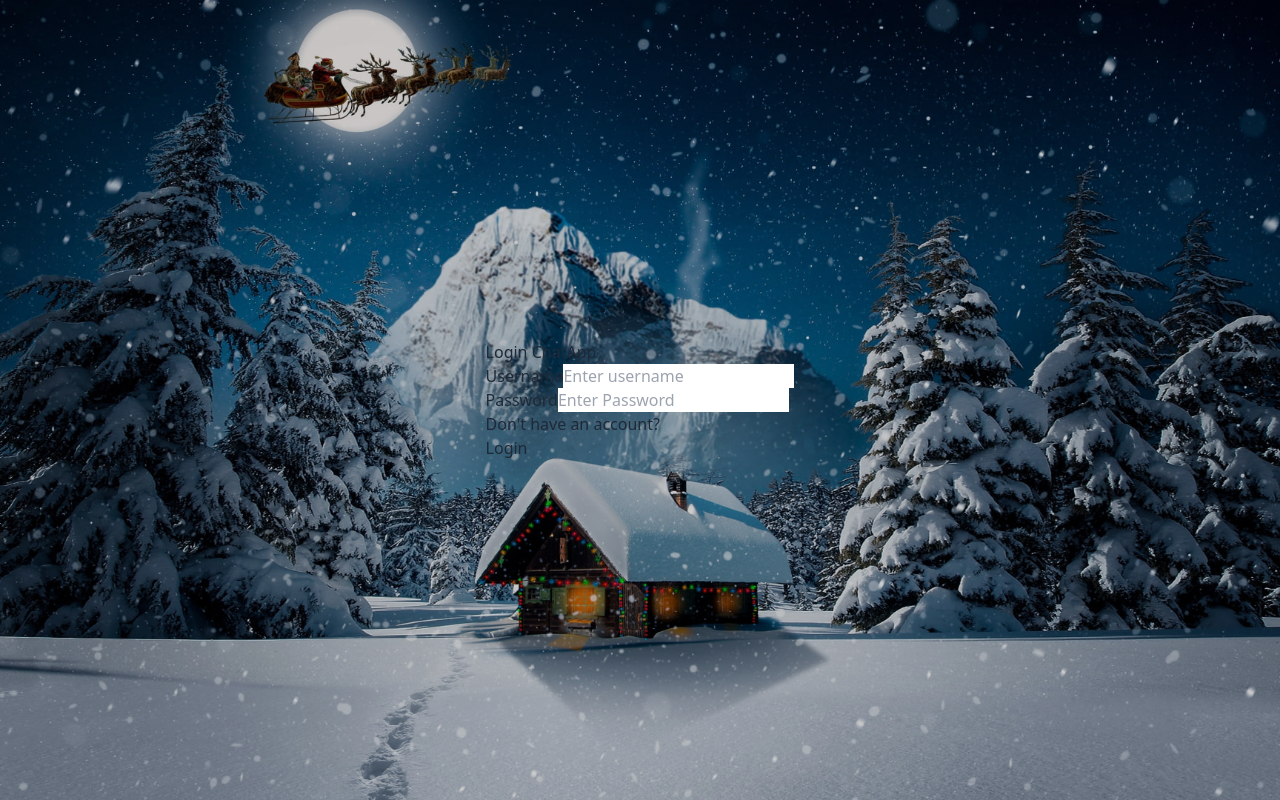
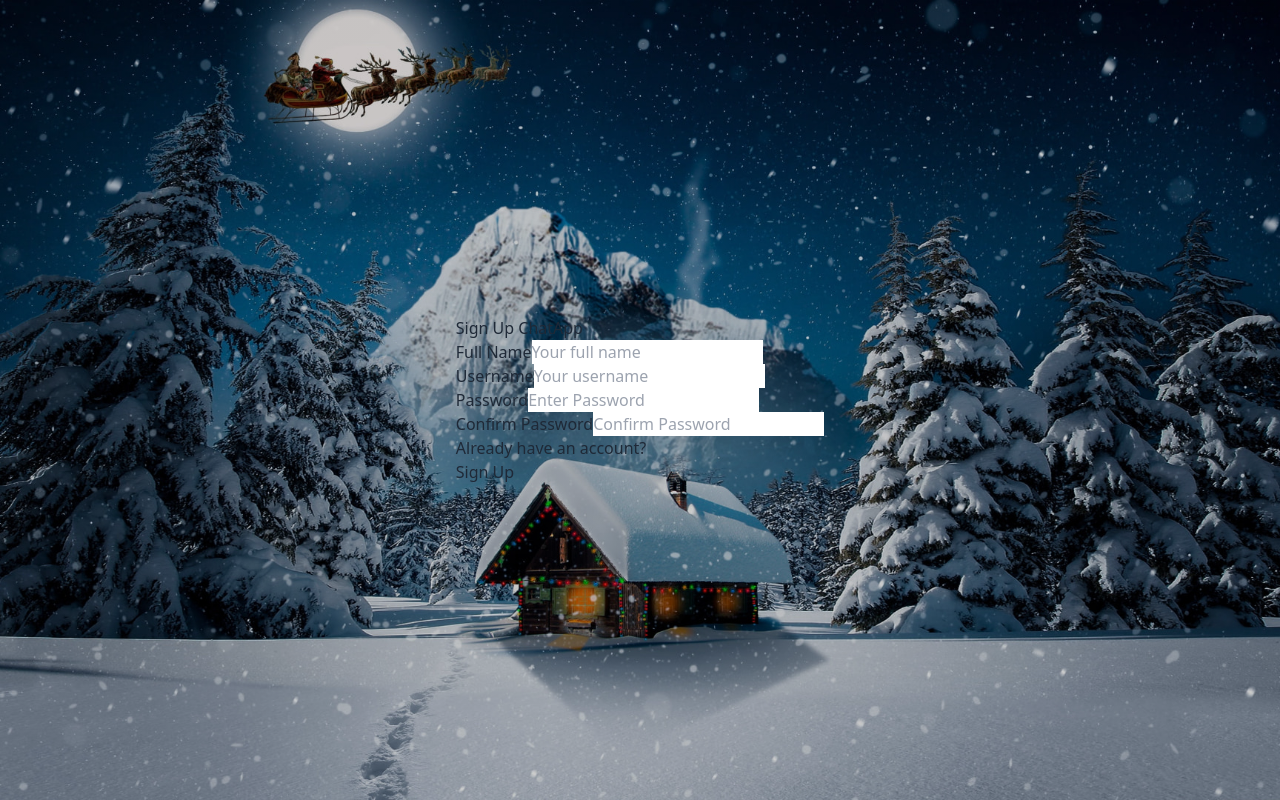
Before and after one commit to Hiep333/mern-chat-app, a React (Vite) app in the folder frontend/: page / in a window 1280 px wide. Built offline with nearby package versions, Linux system fonts and the light colour scheme.

Commit message:
UI Design: Build SignUp Page

```diff
--- a/frontend/pages/signup/SignUp.jsx
+++ b/frontend/pages/signup/SignUp.jsx
@@ -1,5 +1,72 @@
 const SignUp = () => {
-  return <div>Signup</div>;
+  return (
+    <div className="flex flex-col items-center justify-center min-w-96 mx-auto">
+      <div className="w-full p-6 rounded-lg shadow-md bg-gray-400 bg-clip-padding backdrop-filter backdrop-blur-lg bg-opacity-0">
+        <h1 className="text-3xl font-semibold text-center text-gray-300">
+          Sign Up <span className="text-blue-500">ChatApp</span>
+        </h1>
+
+        <form>
+          <div>
+            <label className="label p-2">
+              <span className="text-base label-text">Full Name</span>
+            </label>
+            <input
+              type="text"
+              placeholder="Your full name"
+              className="w-full input input-bordered  h-10"
+            />
+          </div>
+
+          <div>
+            <label className="label p-2 ">
+              <span className="text-base label-text">Username</span>
+            </label>
+            <input
+              type="text"
+              placeholder="Your username"
+              className="w-full input input-bordered h-10"
+            />
+          </div>
+
+          <div>
+            <label className="label">
+              <span className="text-base label-text">Password</span>
+            </label>
+            <input
+              type="password"
+              placeholder="Enter Password"
+              className="w-full input input-bordered h-10"
+            />
+          </div>
+
+          <div>
+            <label className="label">
+              <span className="text-base label-text">Confirm Password</span>
+            </label>
+            <input
+              type="password"
+              placeholder="Confirm Password"
+              className="w-full input input-bordered h-10"
+            />
+          </div>
+
+          <a
+            className="text-sm hover:underline hover:text-blue-600 mt-2 inline-block"
+            href="#"
+          >
+            Already have an account?
+          </a>
+
+          <div>
+            <button className="btn btn-block btn-sm mt-2 border border-slate-700">
+              Sign Up
+            </button>
+          </div>
+        </form>
+      </div>
+    </div>
+  );
 };
 
 export default SignUp;
--- a/frontend/src/App.jsx
+++ b/frontend/src/App.jsx
@@ -1,9 +1,10 @@
 import Login from "../pages/login/Login"; // Đường dẫn đúng tới tệp Login.jsx
+import SignUp from "../pages/signup/SignUp";
 
 function App() {
   return (
     <div className="p-4 h-screen flex items-center justify-center">
-      <Login />
+      <SignUp/>
     </div>
   );
 }
```
